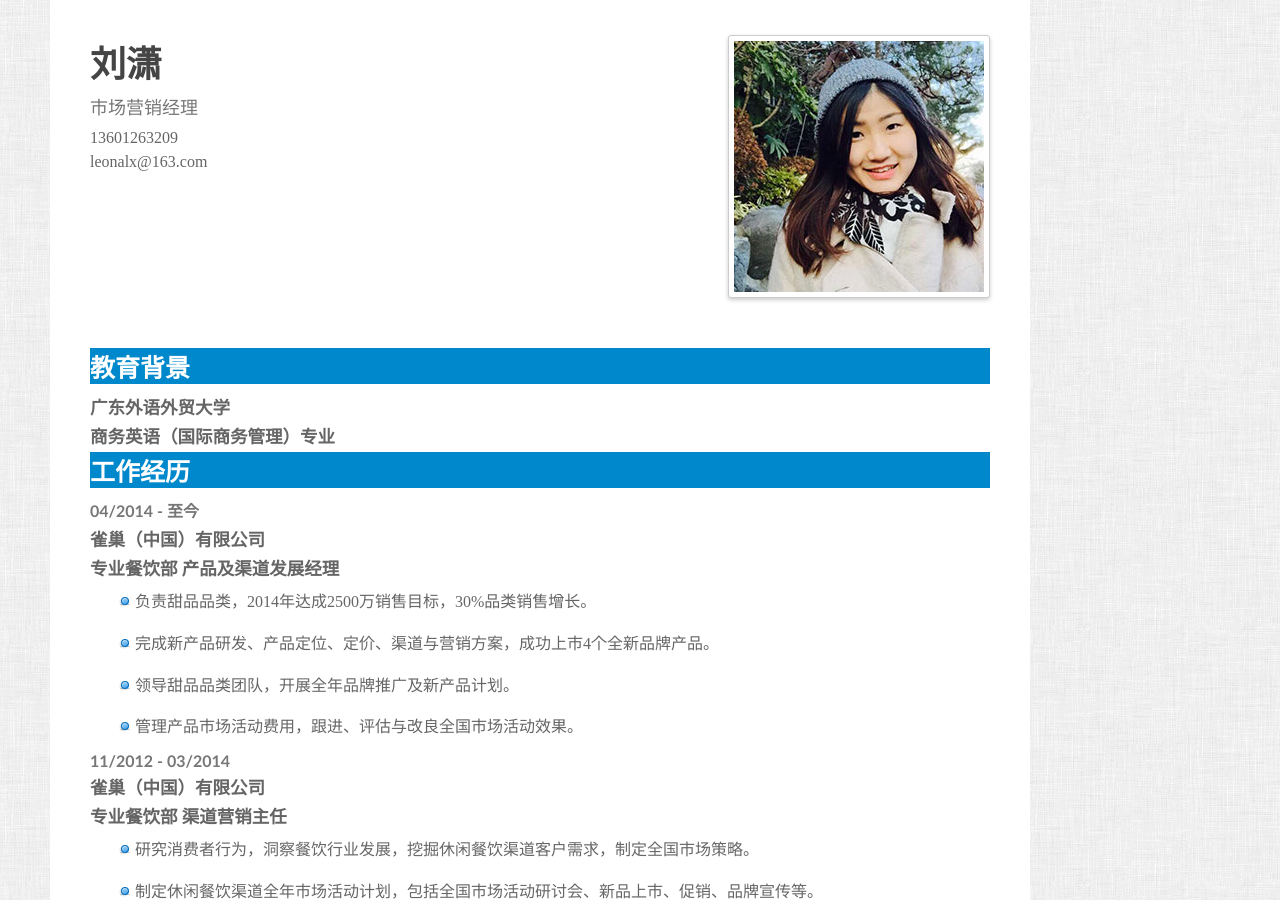
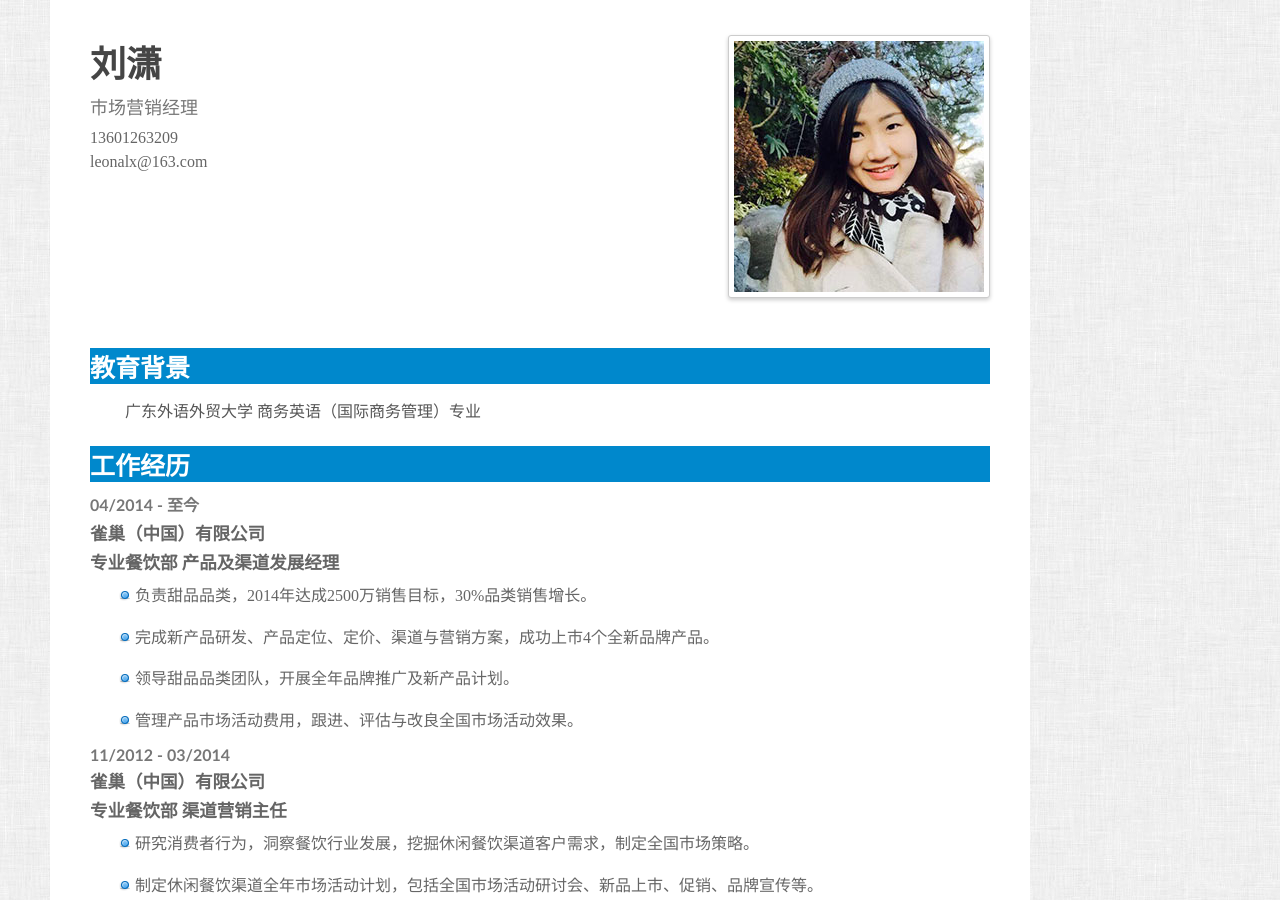
Before and after one commit to Leonalx/Leonalx.github.io, a Jekyll site: the page liuxiaoresume/index.html, which Jekyll copies as it is, in a window 1280 px wide and 900 px high. Built offline with Jekyll 4.4.1, drawn with Linux system fonts in a browser that asks for light colours; Markdown is read by kramdown in place of the engine named in the settings.

```diff
--- a/liuxiaoresume/index.html
+++ b/liuxiaoresume/index.html
@@ -32,8 +32,7 @@
 
 		<section>
 			<h2>教育背景</h2>
-			<h4>广东外语外贸大学 </h4>
-			<h4>商务英语（国际商务管理）专业</h4>
+			<p>广东外语外贸大学 商务英语（国际商务管理）专业</p>
 		</section>
 
 		<section id="profile">
```
